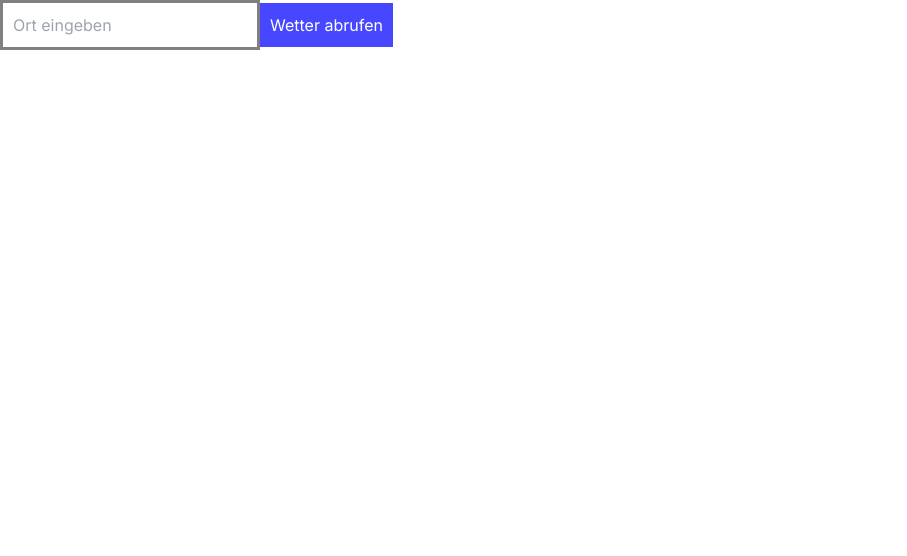
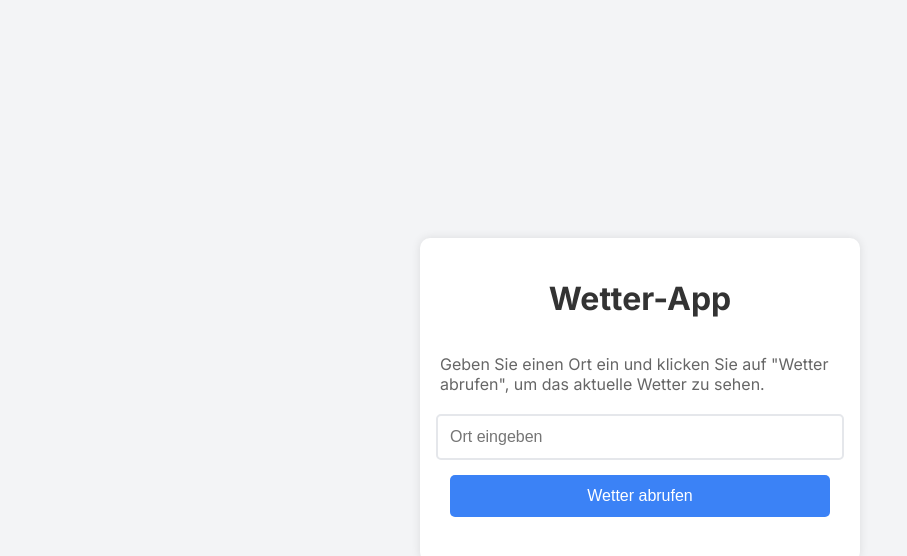
Before and after one commit to d3rIngo/Projekt-Wetterapp, a Next.js app: page / in a window 1280 px wide. Shown: the top 556 px of the page, without its empty margins (0-907 px from the left). Built offline with nearby package versions, Linux system fonts and the light colour scheme.

Commit message:
add: page design

```diff
--- a/src/app/globals.css
+++ b/src/app/globals.css
@@ -1,29 +1,66 @@
-@tailwind base;
-@tailwind components;
-@tailwind utilities;
-
-input {
-  /* Stilisierung für das Eingabefeld */
-  padding: 10px;
-  border: 3px solid gray;
+/* Zentrierung des gesamten Inhalts */
+html, body {
+  height: 100%;
+  display: flex;
+  justify-content: center;
+  align-items: center;
+  font-family: 'Roboto', sans-serif; /* Google Font für bessere Lesbarkeit */
+  background-color: #f3f4f6; /* Hintergrundfarbe setzen */
 }
 
+/* Hauptcontainer */
+.container {
+  max-width: 400px; /* Begrenzung der Breite für bessere Lesbarkeit */
+  padding: 20px; /* Innenabstand erhöhen */
+  background-color: #ffffff; /* Hintergrundfarbe des Containers */
+  box-shadow: 0px 0px 10px rgba(0, 0, 0, 0.1); /* Schatten hinzufügen */
+  border-radius: 10px; /* Abgerundete Ecken für ein modernes Aussehen */
+  display: flex; /* Flexbox verwenden */
+  flex-direction: column; /* In Spaltenrichtung anordnen */
+  align-items: center; /* Horizontal zentrieren */
+}
+
+/* Stilisierung für das Eingabefeld */
+input {
+  width: calc(100% - 20px); /* Breite anpassen */
+  margin-bottom: 15px; /* Abstand zum nächsten Element */
+  padding: 12px;
+  border: 2px solid #e5e7eb; /* Hellere Rahmenfarbe */
+  border-radius: 5px; /* Abgerundete Ecken */
+  font-size: 16px;
+}
+
+/* Stilisierung für den Button */
 button {
-  /* Stilisierung für den Button */
-  padding: 10px;
-  background-color: rgba(0, 0, 255, 0.72);
+  width: calc(100% - 20px); /* Breite anpassen */
+  margin-bottom: 25px; /* Abstand zum nächsten Element */
+  padding: 12px;
+  background-color: #3b82f6; /* Primärfarbe für den Button */
   color: white;
   border: none;
+  border-radius: 5px;
+  cursor: pointer; /* Zeiger ändern, um Interaktivität anzuzeigen */
+  font-size: 16px;
+  transition: background-color 0.3s ease; /* Sanfte Farbübergänge */
 }
 
-h2 {
-  /* Stilisierung für die Überschrift */
-  font-size: 24px;
-  color: black;
+/* Effekt beim Hover über den Button */
+button:hover {
+  background-color: #2564ebe6; /* Dunklere Farbe beim Hover */
 }
 
+/* Stilisierung für die Überschrift */
+h1 {
+  font-size: 32px;
+  color: #333; /* Dunkle Textfarbe */
+  margin-bottom: 20px; /* Abstand zum nächsten Element */
+  text-align: center; /* Zentrieren */
+}
+
+/* Stilisierung für den kurzen Text */
 p {
-  /* Stilisierung für die Absätze */
-  font-size: 16px;
-  color: gray;
+  font-size: 16px; /* Schriftgröße */
+  color: #666; /* Textfarbe */
+  margin-bottom: 20px; /* Abstand zum nächsten Element */
+  text-align: left;
 }
--- a/src/app/page.js
+++ b/src/app/page.js
@@ -1,9 +1,5 @@
-/**
- * Diese Komponente stellt die Startseite der Wetter-App dar.
- * Benutzer können einen Ort eingeben und das aktuelle Wetter für diesen Ort abrufen.
- * Die Wetterdaten werden von der OpenWeatherMap-API bezogen.
- */
-"use client";
+"use client"; // Markiere die Komponente als Client-Komponente
+
 import { useState } from 'react';
 import axios from 'axios';
 
@@ -36,14 +32,24 @@ export default function Home() {
     }
   };
 
+  // Funktion zum Verarbeiten des Tastatur-Events
+  const handleKeyPress = (e) => {
+    if (e.key === 'Enter') {
+      fetchWeatherData();
+    }
+  };
+
   // JSX für die Darstellung der Komponente
   return (
-    <div>
+    <div className="container">
+      <h1>Wetter-App</h1>
+      <p>Geben Sie einen Ort ein und klicken Sie auf &quot;Wetter abrufen&quot;, um das aktuelle Wetter zu sehen.</p>
       {/* Eingabefeld für den Ort */}
       <input
         type="text"
         value={location}
         onChange={handleLocationChange}
+        onKeyPress={handleKeyPress} // Handle Enter key press
         placeholder="Ort eingeben"
       />
       {/* Button zum Abrufen der Wetterdaten */}
@@ -52,7 +58,7 @@ export default function Home() {
       {weatherData && (
         <div>
           {/* Überschrift mit dem Namen des Orts */}
-          <h2>Aktuelles Wetter für {weatherData.name}</h2>
+          <h2>Aktuelles Wetter für {weatherData.name}:</h2>
           {/* Anzeige der Temperatur */}
           <p>Temperatur: {weatherData.main.temp_c.toFixed(1)}°C</p>
           {/* Anzeige des Wetters */}
```
